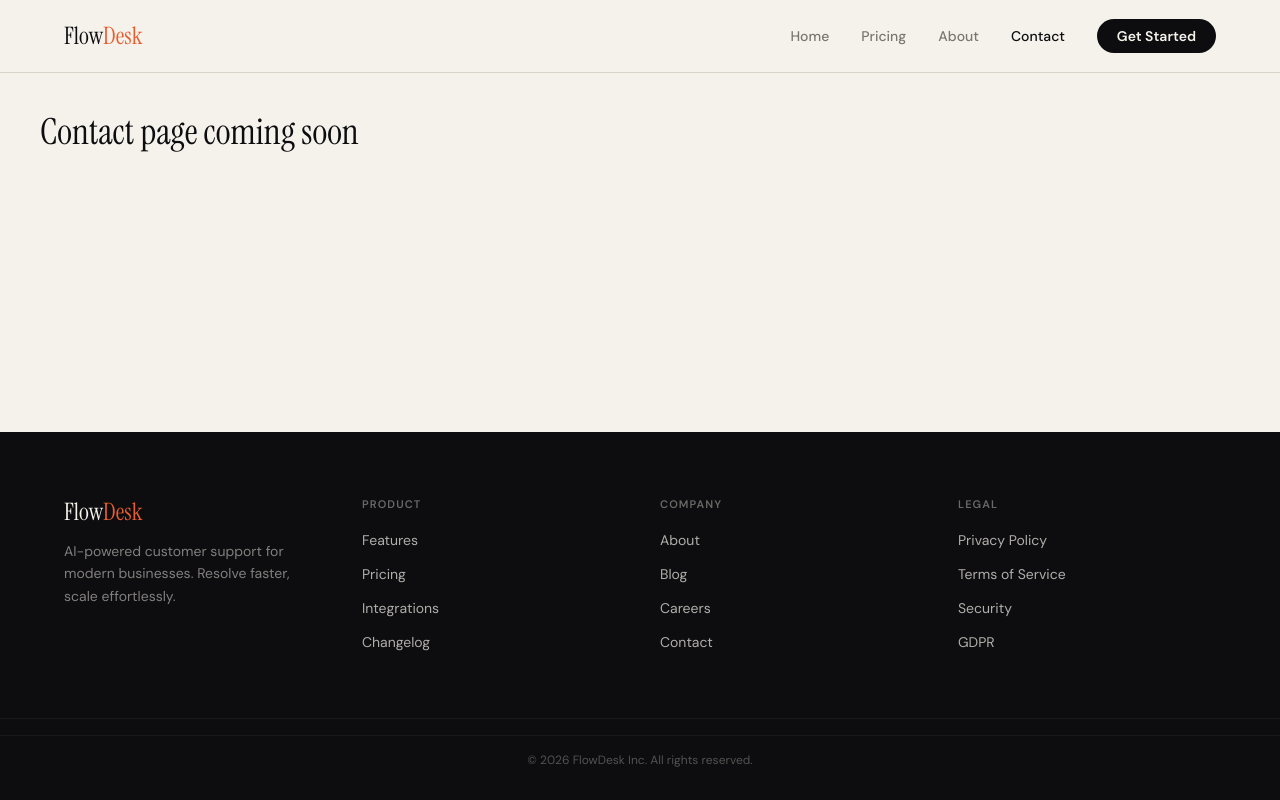
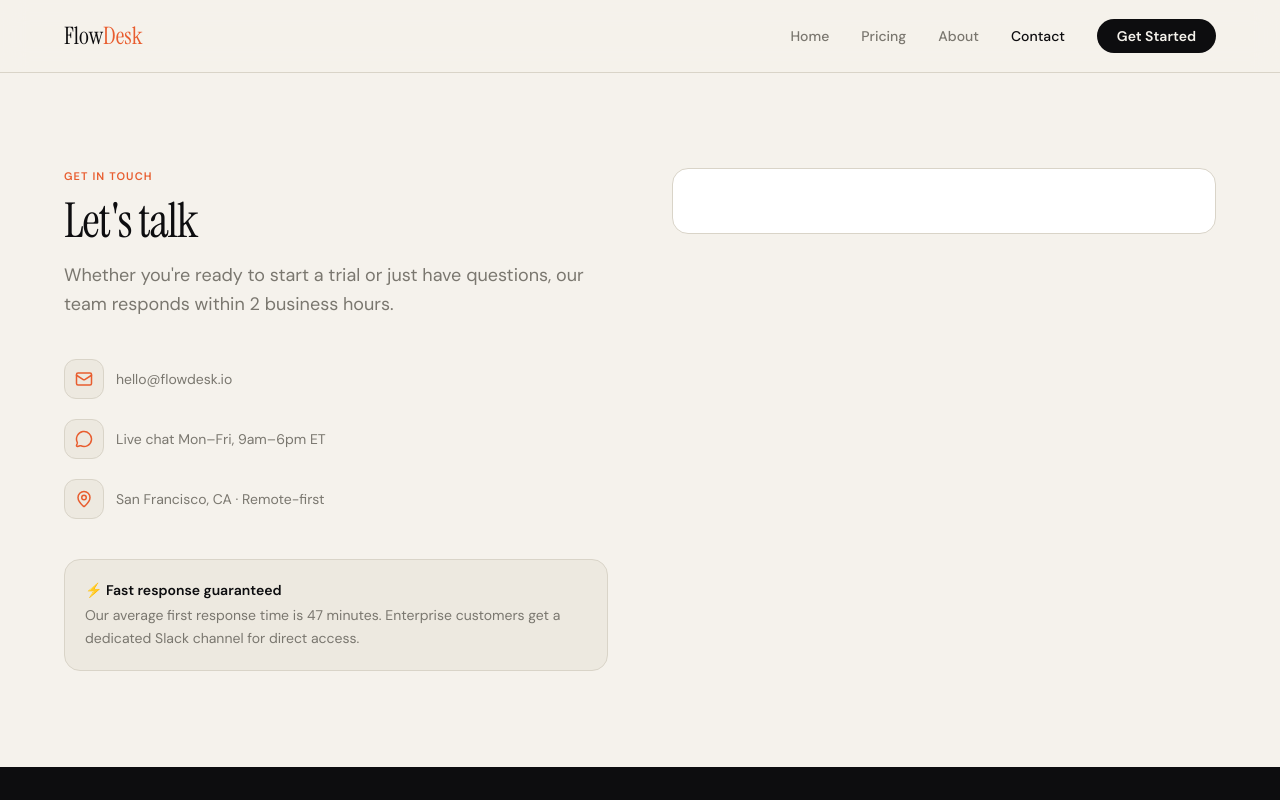
Before and after one commit to owinogabriel/flowdesk, a React (Vite) app: page /contact in a window 1280 px wide. Shown: the top 800 px of the page. Built offline with nearby package versions, Linux system fonts and the light colour scheme.

Commit message:
chore:Don't submit if validation fails.

```diff
--- a/src/pages/ContactPage.tsx
+++ b/src/pages/ContactPage.tsx
@@ -1,7 +1,154 @@
+import { CheckCircle, Icon, Mail, MapPin, MessageCircle } from "lucide-react";
+import SectionHeader from "../components/ui/SectionHeader";
+import { useState } from "react";
+
+// ── Types ──────────────────────────────────────────────────
+interface FormState {
+  name: string;
+  email: string;
+  size: string;
+  message: string;
+}
+
+interface FormErrors {
+  name?: string;
+  email?: string;
+  message?: string;
+}
+
+// ── Reusable input component ───────────────────────────────
+interface InputProps {
+  label: string;
+  error?: string;
+  children: React.ReactNode;
+}
+
+function Field({ label, error, children }: InputProps) {
+  return (
+    <div className="flex flex-col gap-1.5">
+      <label className="text-sm font-medium text-ink">{label}</label>
+      {children}
+      {error && <p className="text-xs text-red-500 mt-0.5">{error}</p>}
+    </div>
+  );
+}
+
+const inputClass = `
+  w-full bg-paper border border-border rounded-xl px-4 py-3 text-sm text-ink
+  focus:outline-none focus:border-accent transition-colors placeholder:text-muted/60
+`;
+
+const CONTACT_INFO = [
+  { icon: Mail, text: "hello@flowdesk.io" },
+  { icon: MessageCircle, text: "Live chat Mon–Fri, 9am–6pm ET" },
+  { icon: MapPin, text: "San Francisco, CA · Remote-first" },
+];
+
 export default function ContactPage() {
+  const [form, setForm] = useState<FormState>({
+    name: "",
+    email: "",
+    size: "1–10 employees",
+    message: "",
+  });
+  const [errors, setErrors] = useState<FormErrors>({});
+  const [submitted, setSubmitted] = useState(false);
+  const [loading, setLoading] = useState(false);
+
+  // Update a single field
+  function handleChange(
+    e: React.ChangeEvent<
+      HTMLInputElement | HTMLTextAreaElement | HTMLSelectElement
+    >,
+  ) {
+    const { name, value } = e.target; // Update the corresponding field in the form state
+    setForm((prev) => ({ ...prev, [name]: value })); // Clear the error for this field when the user starts typing
+    setErrors((prev) => ({ ...prev, [name]: undefined }));
+  }
+
+  // Validate before submitting
+  function validate(): boolean {
+    const newErrors: FormErrors = {};
+
+    if (!form.name.trim()) newErrors.name = "Name is required";
+
+    if (!form.email.trim()) newErrors.email = "Email is required";
+    else if (!/^[^\s@]+@[^\s@]+\.[^\s@]+$/.test(form.email))
+      newErrors.email = "Enter a valid email address";
+
+    if (!form.message.trim()) newErrors.message = "Message is required";
+    else if (form.message.trim().length < 10)
+      newErrors.message = "Message must be at least 10 characters";
+
+    setErrors(newErrors);
+    return Object.keys(newErrors).length === 0;
+  }
+
+  // Handle submit
+  async function handleSubmit(e: React.FormEvent<HTMLFormElement>) {
+    e.preventDefault();
+    if (!validate()) return; // Don't submit if validation fails
+  }
   return (
-    <div>
-      <p className="p-10 font-serif text-4xl">Contact page coming soon</p>
-    </div>
-  )
+    <section className="py-24 px-6 lg:px-16">
+      <div className="max-w-6xl mx-auto grid grid-cols-1 lg:grid-cols-2 gap-16 items-start">
+        <div>
+          <SectionHeader
+            label="Get in touch"
+            title="Let's talk"
+            subtitle="Whether you're ready to start a trial or just have questions, our team responds within 2 business hours."
+          />
+
+          {/* Contact items */}
+          <div className="mt-10 flex flex-col gap-5">
+            {CONTACT_INFO.map(({ icon: Icon, text }) => (
+              <div key={text} className="flex items-center gap-3">
+                <div className="w-10 h-10 rounded-xl bg-cream border border-border flex items-center justify-center flex-shrink-0">
+                  <Icon size={18} className="text-accent" />
+                </div>
+                <span className="text-muted text-sm">{text}</span>
+              </div>
+            ))}
+          </div>
+
+          {/* Response time badge */}
+          <div className="mt-10 p-5 bg-cream border border-border rounded-2xl">
+            <p className="font-semibold text-sm mb-1">
+              ⚡ Fast response guaranteed
+            </p>
+            <p className="text-muted text-sm leading-relaxed">
+              Our average first response time is 47 minutes. Enterprise
+              customers get a dedicated Slack channel for direct access.
+            </p>
+          </div>
+        </div>
+
+        {/* ── RIGHT: Form ── */}
+        <div className="bg-white border border-border rounded-2xl p-8">
+          {/* Success state */}
+          {submitted ? (
+            <div className="flex flex-col items-center justify-center py-16 text-center gap-4">
+              <div className="w-16 h-16 rounded-full bg-green-50 flex items-center justify-center">
+                <CheckCircle size={32} className="text-green-500" />
+              </div>
+              <div>
+                <p className="font-semibold text-lg mb-1">Message sent!</p>
+                <p className="text-muted text-sm">
+                  We'll get back to you within 2 business hours.
+                </p>
+              </div>
+              <button
+                // onClick={handleReset}
+                className="text-accent text-sm font-semibold hover:underline mt-2"
+              >
+                Send another message
+              </button>
+            </div>
+          ) : (
+            <form></form>
+          )}
+        </div>
+      </div>
+    </section>
+  );
 }
```
